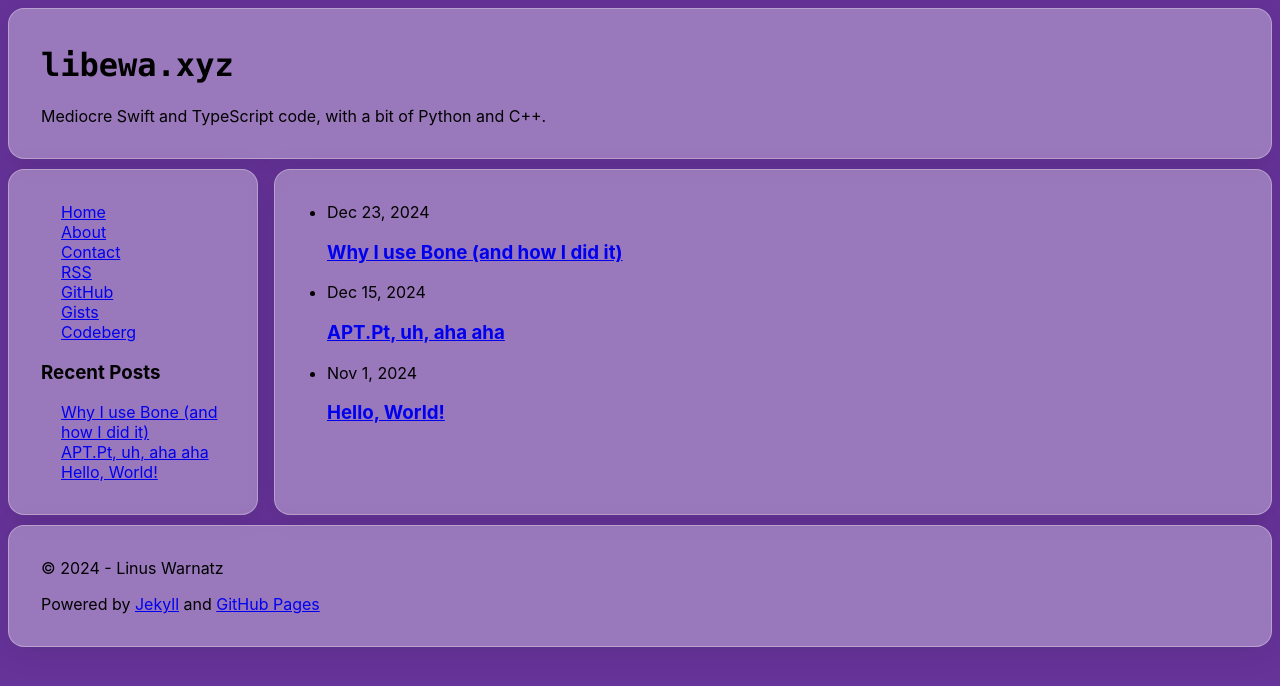
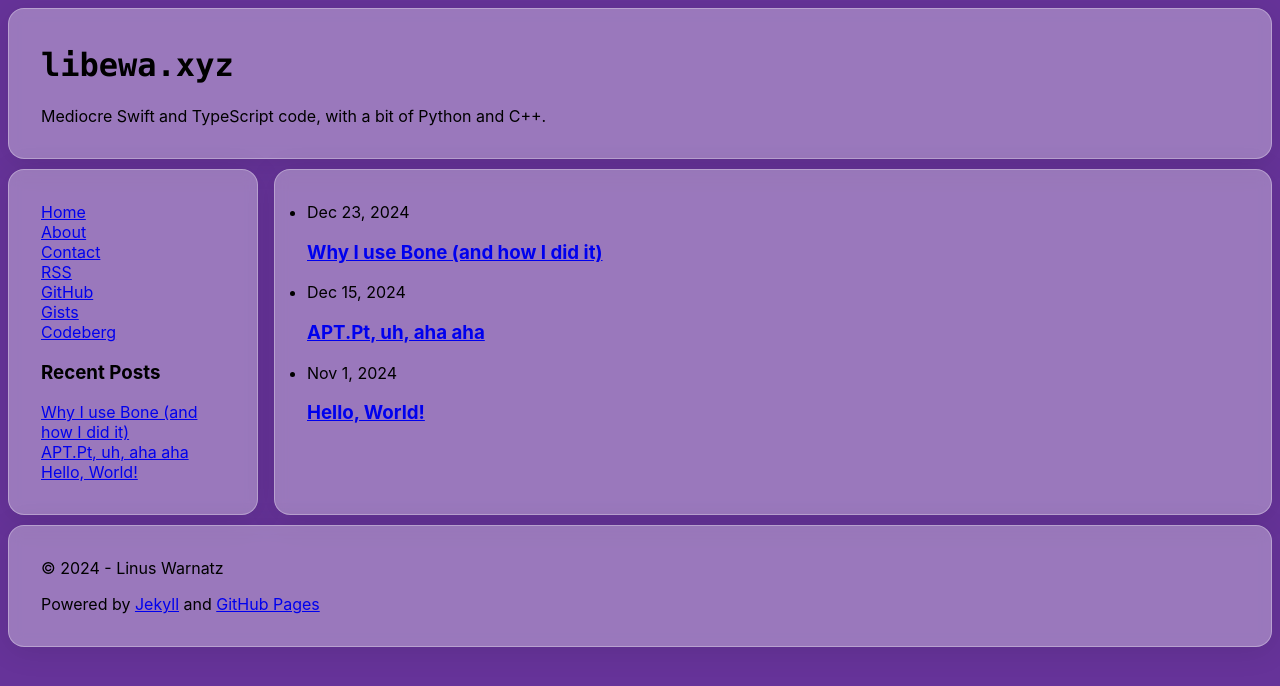
Before and after one commit to libewa/libewa.github.io, a Jekyll site: the page built from index.md, in a window 1280 px wide. Shown: the top 686 px of the page. Built offline with Jekyll 4.4.1, drawn with Linux system fonts in a browser that asks for light colours.

Commit message:
change ul padding

```diff
--- a/assets/css/main.scss
+++ b/assets/css/main.scss
@@ -29,13 +29,13 @@ body {
     box-sizing: border-box;
     padding: 1em 2em 1em 2em;
 }
-#home ul {
+ul {
     padding-left: inherit;
 }
 nav ul li {
     list-style-type: none;
 }
-ul {
+.page-content ul {
     padding-left: 20px;
 }
 
```
